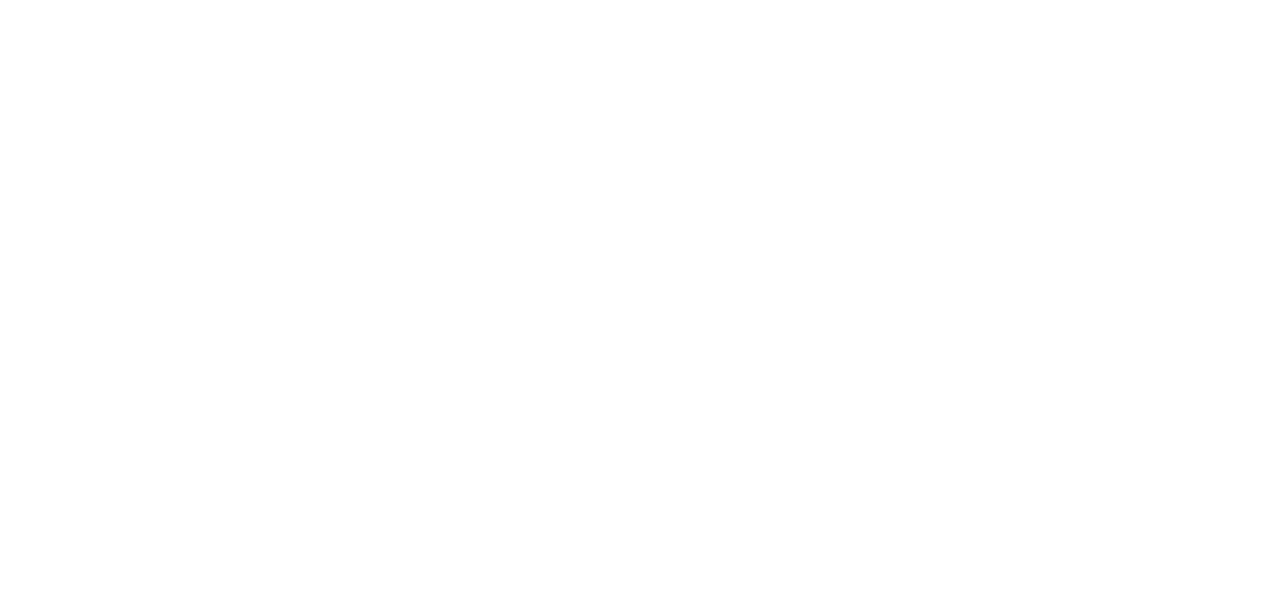
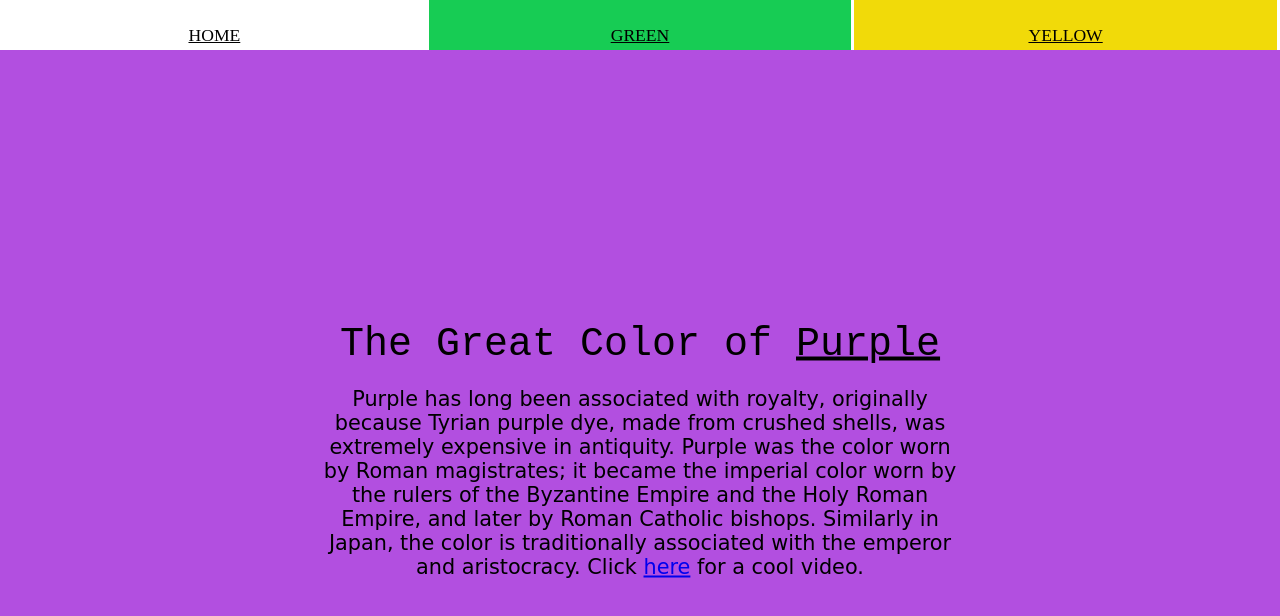
Before and after one commit to jdmar3-comp426/a01-aszala-UNC, a website: page purple.html in a window 1280 px wide. Drawn offline with Linux system fonts and the light colour scheme.

Commit message:
purple page and style updates

```diff
--- a/purple.html
+++ b/purple.html
@@ -1,10 +1,34 @@
 <!DOCTYPE html>
 <html>
 	<head>
+		<meta charset="utf-8">
+		<meta name="viewport" content="width=device-width, initial-scale=1">
 		<title>Colors - Purple</title>
 		<link rel="stylesheet" href="styles.css">
 	</head>
 	<body>
-
+		<div class="nav-links">
+			<div id="home" class="nav-link-container">
+				<a href="index.html" class="nav-link vert-center">home</a>
+			</div>
+			<div id="green" class="nav-link-container">
+				<a href="green.html" class="nav-link vert-center">green</a>
+			</div>
+			<div id="yellow" class="nav-link-container">
+				<a href="yellow.html" class="nav-link vert-center">yellow</a>
+			</div>
+		</div>
+		<div id="purple" class="cover">
+			<div class="information-container vert-center">
+				<div class="color-title title">The Great Color of <span>Purple</span></div>
+				<div class="color-information">
+					Purple has long been associated with royalty, originally because Tyrian purple dye, made from crushed shells,
+					was extremely expensive in antiquity. Purple was the color worn by Roman magistrates; it became the imperial
+					color worn by the rulers of the Byzantine Empire and the Holy Roman Empire, and later by Roman Catholic bishops.
+					Similarly in Japan, the color is traditionally associated with the emperor and aristocracy. Click
+					<a href="https://youtu.be/dQw4w9WgXcQ">here</a> for a cool video.
+				</div>
+			</div>
+		</div>
 	</body>
 </html>
--- a/styles.css
+++ b/styles.css
@@ -5,9 +5,18 @@ html, body {
 	height: 100%;
 }
 
-.section-container {
+.cover {
 	width: 100%;
 	height: 100%;
+}
+
+.vert-center {
+	position: relative;
+	top: 50%;
+	transform: translateY(-50%);
+}
+
+.section-container {
 	display: flex;
 	justify-content: space-evenly;
 }
@@ -26,10 +35,7 @@ html, body {
 	width: 100%;
 }
 
-.section-container .section .section-title {
-	position: relative;
-	top: 50%;
-	transform: translateY(-50%);
+.title {
 	font-size: 2.5em;
 	font-family: 'Courier New', monospace;
 }
@@ -46,8 +52,45 @@ html, body {
 	background-color: #f1da09;
 }
 
+.nav-links {
+	display: flex;
+	justify-content: space-evenly;
+}
+
+.nav-links .nav-link-container {
+	width: 33%;
+	height: 50px;
+	text-align: center;
+}
+
+.nav-links .nav-link-container a {
+	color: black !important;
+	font-size: 1.1em;
+	text-transform: uppercase;
+}
+
+.information-container {
+	width: 50%;
+	margin: auto;
+	text-align: center;
+}
+
+.color-title span {
+	text-decoration: underline;
+}
+
+.color-information {
+	margin-top: 20px;
+	font-size: 1.3em;
+	font-family: 'Brush Script MT', cursive;;
+}
+
 @media only screen and (max-width: 600px) {
-	.section-container .section .section-title {
+	.title {
+		font-size: 1.2em;
+	}
+
+	.color-information {
 		font-size: 1em;
 	}
 }
```
Also changed, not shown: green.html (+2 -0 lines), index.html (+6 -4 lines), yellow.html (+2 -0 lines).
